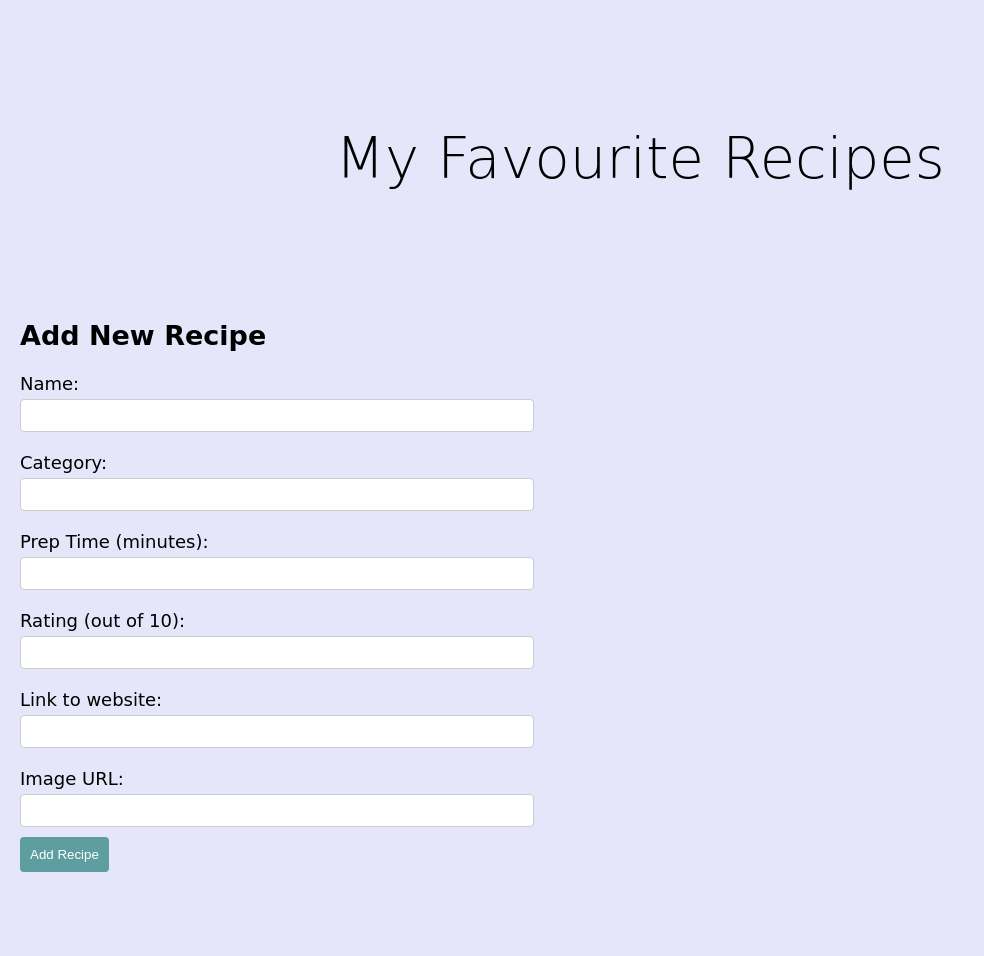
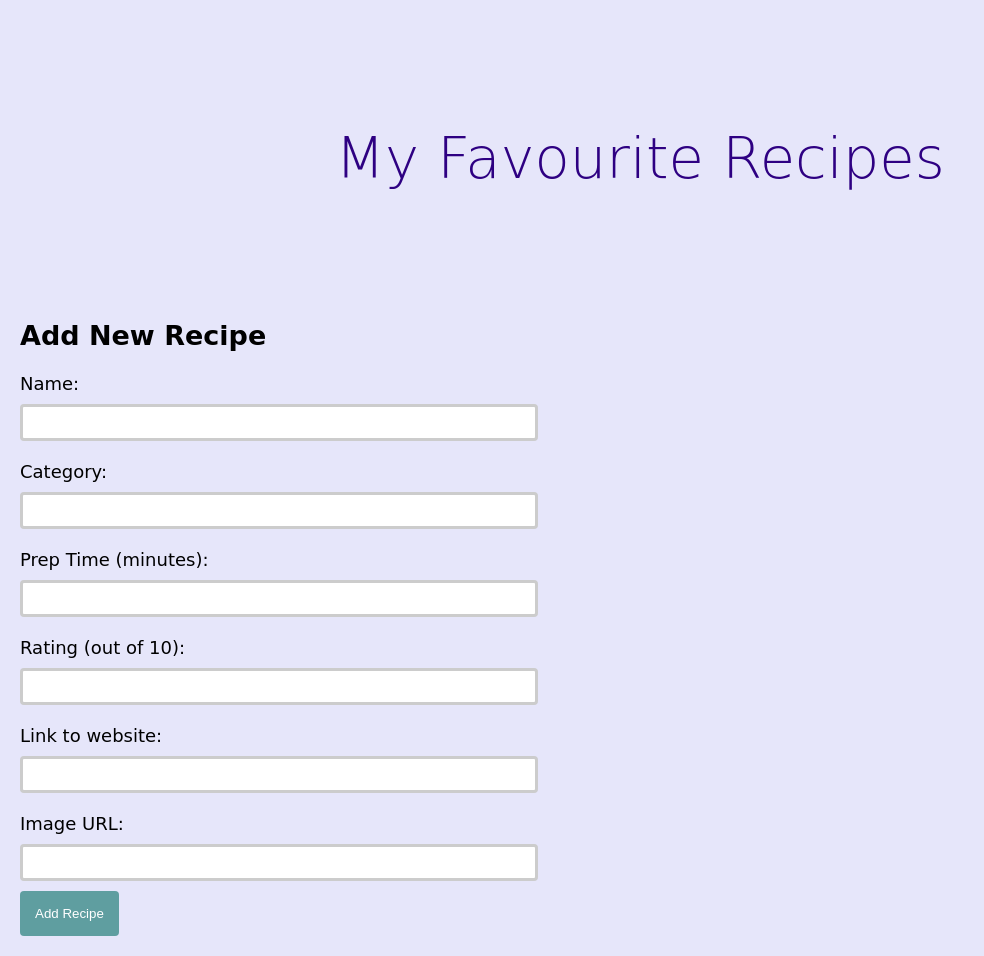
Before and after one commit to kjack82/Final-recipe-project, a FastAPI app: template templates/index.html in a window 1280 px wide. Shown: the whole page, without its empty margins (0-984 px from the left). Before the commit the page ends 872 px from the top, so only its background shows below. Run offline with FastAPI, Linux system fonts and the light colour scheme; the template is opened without the code that fills it, so the values that code supplies are empty; some libraries are stand-ins or nearby versions.

Commit message:
end of bootcamp

```diff
--- a/api.py
+++ b/api.py
@@ -1,17 +1,17 @@
 from fastapi import FastAPI
 from fastapi import Request, Form ## need to import this when using FastApi and as will have HTTP exceptions, this needs to be imported too.
 from fastapi.responses import HTMLResponse, JSONResponse
-from fastapi.templating import Jinja2Templates
+from fastapi.templating import Jinja2Templates ## Using jinja2 template to separate html from python code
 import sqlite3  ## as using sqlite3
-from typing import List ## use this to import List from typing module.
+##  from typing import List ## use this to import List from typing module. Not using now as code changed.
 # from main import Recipes, UpdateRecipes ## import models from the main page.
-from fastapi.staticfiles import StaticFiles
+from fastapi.staticfiles import StaticFiles ## importing static files to serve static files, as using html and css, this is required from fastapi
 
 
 app = FastAPI()  ## app to run using fastapi - is required for FastApi to run.
-templates = Jinja2Templates(directory="templates")
+templates = Jinja2Templates(directory="templates") ##this line required to use jinja2templates. Makes reference to the html file which is stored within the templates direcory.
 
-app.mount("/static", StaticFiles(directory="static"), name="static")
+app.mount("/static", StaticFiles(directory="static"), name="static") ##this assigns an url which will llow http requests
 
 
 def get_db_connection():  ## this creates a connection to the db
@@ -24,66 +24,66 @@ async def get_recipes(request: Request):  #function created, no arguements requi
     conn = get_db_connection() #connection to db
     c = conn.cursor() #sets variable c to connection cursor
     c.execute('SELECT * FROM recipes') #command to select all from recipes database
-    recipes = c.fetchall() ##fetch all rows which has already been set above using conn.row_factory
+    recipes = c.fetchall() ##fetch and display all rows within database.
     conn.close() #close connection
-    return templates.TemplateResponse("index.html", {"request": request, "recipes": recipes})
+    return templates.TemplateResponse("index.html", {"request": request, "recipes": recipes}) ##allows for the response via html using template
 
 
-@app.post("/add_recipe/")
+@app.post("/add_recipe/") ##post/add request for a new recipe to be added. Second line of code relates to the specifcs of the form to be displayed on the front end in terms of categories.
 async def add_recipe(name: str = Form(...), category: str = Form(...), prep_time: int = Form(...), rating: float = Form(...), url: str = Form(...), image_url: str = Form(...)):
-    print(f"Received data: name={name}, category={category}, prep_time={prep_time}, rating={rating}, url={url}, image_url={image_url}")
+    # print(f"Received data: name={name}, category={category}, prep_time={prep_time}, rating={rating}, url={url}, image_url={image_url}") not required, was part of test
     conn = get_db_connection()
     c = conn.cursor()
     c.execute('''
         INSERT INTO recipes (name, category, prep_time, rating, url, image_url)
         VALUES (?, ?, ?, ?, ?, ?)
-    ''', (name, category, prep_time, rating, url, image_url))
-    conn.commit()
-    conn.close()
-    return JSONResponse({"status": "Recipe Successfully Added"})
+    ''', (name, category, prep_time, rating, url, image_url)) ##add all of the listed data fields
+    conn.commit() ##commit changes to DB
+    conn.close() ##close connection
+    return "<div>Recipe successfully added</div>" ##this response will show on front end as a message to confirm added successfully.
 
-@app.delete("/delete_recipe/{recipe_id}")
+@app.delete("/delete_recipe/{recipe_id}") ## delete request
 async def delete_recipe(recipe_id: int):
     conn = get_db_connection()
     c = conn.cursor()
-    c.execute('DELETE FROM recipes WHERE id = ?', (recipe_id,)) #otherwise execute deletion
+    c.execute('DELETE FROM recipes WHERE id = ?', (recipe_id,)) #execute deletion
     conn.commit() #commit changes
     conn.close() #close connection
-    return JSONResponse({"status": "Recipe successfully deleted"})
+    return "<div>Recipe successfully deleted</div>" ##this response will show in front end to confirm deleted successfully.
 
-@app.get("/recipes/{recipe_id}", response_class=HTMLResponse)
-async def get_recipe(recipe_id: int, request: Request):
-    conn = get_db_connection()
-    c = conn.cursor()
-    c.execute('SELECT * FROM recipes WHERE id=?', (recipe_id,))
-    recipe = c.fetchone()
-    conn.close()
-    # Render edit form
-    edit_form = f"""
-        <form id="edit-form-{recipe_id}" hx-put="/recipe/{recipe_id}" hx-target="#recipe-{recipe_id}" hx-swap="outerHTML">
-            <label>Name:</label>
-            <input type="text" name="name" value="{'name'}">
-            <label>Category:</label>
-            <input type="text" name="category" value="{'category'}">
-            <label>Prep Time (minutes):</label>
-            <input type="number" name="prep_time" value="{'prep_time'}">
-            <label>Rating (out of 10):</label>
-            <input type="number" name="rating" value="{'rating'}">
-            <label>Link to website:</label>
-            <input type="url" name="url" value="{'url'}">
-            <label>Image URL:</label>
-            <input type="url" name="image_url" value="{'image_url'}">
-            <button type="submit">Save changes to recipe</button>
-        </form>
-    """
-    return HTMLResponse(content=edit_form, status_code=200)
+# @app.get("/recipes/{recipe_id}", response_class=HTMLResponse) ## additional get request to fetch one recipe only
+# async def get_recipe(recipe_id: int, request: Request):
+#     conn = get_db_connection()
+#     c = conn.cursor()
+#     c.execute('SELECT * FROM recipes WHERE id=?', (recipe_id,))
+#     recipe = c.fetchone() ## display one recipe
+#     conn.close()
+#     # Render edit form
+#     edit_form = f"""
+#         <form id="edit-form-{recipe_id}" hx-put="/recipe/{recipe_id}" hx-target="#recipe-{recipe_id}" hx-swap="outerHTML">
+#             <label>Name:</label>
+#             <input type="text" name="name" value="{'name'}">
+#             <label>Category:</label>
+#             <input type="text" name="category" value="{'category'}">
+#             <label>Prep Time (minutes):</label>
+#             <input type="number" name="prep_time" value="{'prep_time'}">
+#             <label>Rating (out of 10):</label>
+#             <input type="number" name="rating" value="{'rating'}">
+#             <label>Link to website:</label>
+#             <input type="url" name="url" value="{'url'}">
+#             <label>Image URL:</label>
+#             <input type="url" name="image_url" value="{'image_url'}">
+#             <button type="submit">Save changes to recipe</button>
+#         </form>
+#     """ ##above detail relates to the form to be displayed on the front end, and correlates to all the data in the database.
+#     return HTMLResponse(content=edit_form, status_code=200)
 
 
-@app.put("/recipes/{recipe_id}", response_class=HTMLResponse)
+@app.put("/recipes/{recipe_id}", response_class=HTMLResponse)  ##edit request
 def update_item(recipe_id: int, request: Request):
     conn = get_db_connection()
     c = conn.cursor()
-    name = request.form.get('name')
+    name = request.form.get('name') ##lists all columns of database
     category = request.form.get('category')
     prep_time = request.form.get('prep_time')
     rating = request.form.get('rating')
@@ -94,7 +94,7 @@ def update_item(recipe_id: int, request: Request):
             UPDATE recipes
             SET name=?, category=?, prep_time=?, rating=?, url=?, image_url=?
             WHERE id=?
-            ''', (name, category, prep_time, rating, url, image_url))
-    conn.commit()
-    conn.close()
+            ''', (name, category, prep_time, rating, url, image_url)) ##to execute changes to the database
+    conn.commit() ##commit changes
+    conn.close() ##close connection
     return {"message": "Recipe updated successfully"}
--- a/main.py
+++ b/main.py
@@ -18,3 +18,6 @@
 #     rating: Optional[float] = Field(None, ge=0, le=10)
 #     url: Optional[str]
 #     image_url: Optional[str]
+
+
+    #### commented this out as not required for coding for a static page when using htmx. However
--- a/static/style.css
+++ b/static/style.css
@@ -1,13 +1,14 @@
-body {
-    font-family: cursive;
+body {  /*body of whole webpage*/
+    font-family: cursive; /*italic style */
     font-size: large;
     background-color: #E6E6FA;
     margin: 0;
-    padding: 20px;
+    padding: 20px; /* can use inspect to work out best margin, padding etc*/
 }
 
-h1, h3 {
-    color: black;
+h1, h3 { /*headings*/
+    color:rgb(46, 0, 130);
+    text-shadow: #5F9EA0;
 }
 
 h1 {
@@ -15,10 +16,9 @@ h1 {
     line-height: 200px; /* Adjust line-height to match container height for vertical centering */
     height: 200px; /* Specify the height of the container */
     font-size: 4.5vw;
-    font-optical-sizing: auto;
-    font-weight: 300;
-    font-style: normal;
-    font-variation-settings: "wdth" 100;
+    font-optical-sizing: auto; /*optical sizing means font can still be read with different screen sizes, can only be used with certain fonts*/
+    font-weight: 300; /*used for thickness of the font,*/
+    font-variation-settings: "wdth" 100; /*can be used when want to control variable fonts, or aspects lik optical sizing*/
 }
 
 .recipe {
@@ -26,40 +26,41 @@ h1 {
     max-width: 300px;
     margin: 20px;
     padding: 20px;
-    border: 5px solid grey;
+    border: 5px solid grey; /* border around recipe card*/
     background-color: white;
-    box-shadow: 0 8px 8px black;
+    box-shadow: 0 8px 8px black; /*shadow around the border, in terms of thickness and colour*/
     border-radius: 4px;
-    text-align: center;
+    text-align: center; /* aligns text within recipe boz to centre*/
 }
 
 .recipe img {
     max-width: 100%;
     height: auto;
-    border-bottom: 2px solid black;
+    border: 2px solid black;
     margin-bottom: 10px;
 }
 
 .grid-container {
     display: grid;
-    grid-template-columns: repeat(auto-fill, minmax(300px, 1fr));
+    grid-template-columns: repeat(auto-fill, minmax(300px, 1fr)); /*will repeat columns in grid ayout and adjust depending on the amount of space available, a bigger screen, more columns v less for small screen
     grid-gap: 40px; /* Adjust spacing between grid items */
     background: transparent;
-    justify-content: space-around;
+    justify-content: space-around; /* control alignment between items inside flex container when all space not necessarily used up*/
     margin: 20px;
+    grid-gap: 30px; /*spacing between items within the grid container*/
   }
 
-button {
+button { /*styling for buttons, both dit and delete*/
     background-color: #5F9EA0;
-    color: white;
+    color: white; /*relates to text within the buttons*/
     border: none;
-    padding: 10px;
+    padding: 15px;
     border-radius: 4px;
-    cursor: pointer;
+    cursor: pointer
 }
 
 form {
-    margin-top: 20px;
+    margin-top: 0px;
 }
 
 form label {
@@ -67,11 +68,11 @@ form label {
     margin-top: 10px;
 }
 
-form input {
-    width: 40%;
+form input { /*relates to the form itself*/
+    width: 40%; /*width 40th of the screen*/
     padding: 8px;
-    margin-top: 5px;
+    margin-top: 10px;
     margin-bottom: 10px;
-    border: 1px solid #ccc;
+    border: 3px solid #ccc;
     border-radius: 4px;
 }
--- a/templates/index.html
+++ b/templates/index.html
@@ -22,6 +22,7 @@
             <br>
             <button hx-delete="/delete_recipe/{{ recipe['id'] }}" hx-swap="outerHTML">Delete</button>
             <button hx-get="/recipes/{{ recipe.id }}" hx-target='#edit-recipe-form' hx-swap="outerHTML">Edit</button>
+            <div id="message"></div>
         </div>
         {% endfor %}
     </div>
@@ -60,5 +61,6 @@
         <br>
         <button type="submit">Add Recipe</button>
     </form>
+    <div id="message"></div>
 </body>
 </html>
```
Also changed, not shown: create_database.py (+10 -0 lines), recipes.db.
